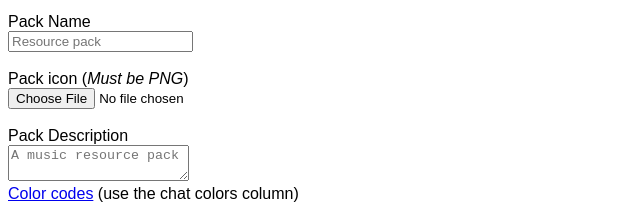
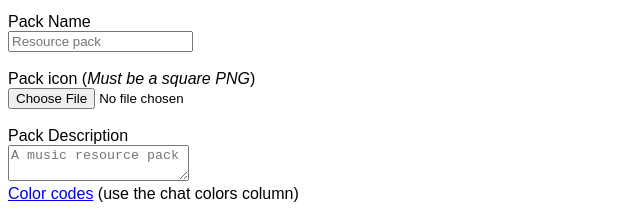
Before and after one commit to Zipdox/mcmusicpack, a plain HTML site: page index.html in a window 1280 px wide. Shown: the part 626-844 px from the top of the page, 0-640 px from the left. Drawn offline with Linux system fonts and the light colour scheme.

Commit message:
Square png

```diff
--- a/index.html
+++ b/index.html
@@ -35,7 +35,7 @@
         <input type="text" placeholder="Resource pack" id="packname">
         <br><br>
 
-        <label>Pack icon (<i>Must be PNG</i>)</label>
+        <label>Pack icon (<i>Must be a square PNG</i>)</label>
         <br>
         <input type="file", id="packicon">
         <br><br>
```
